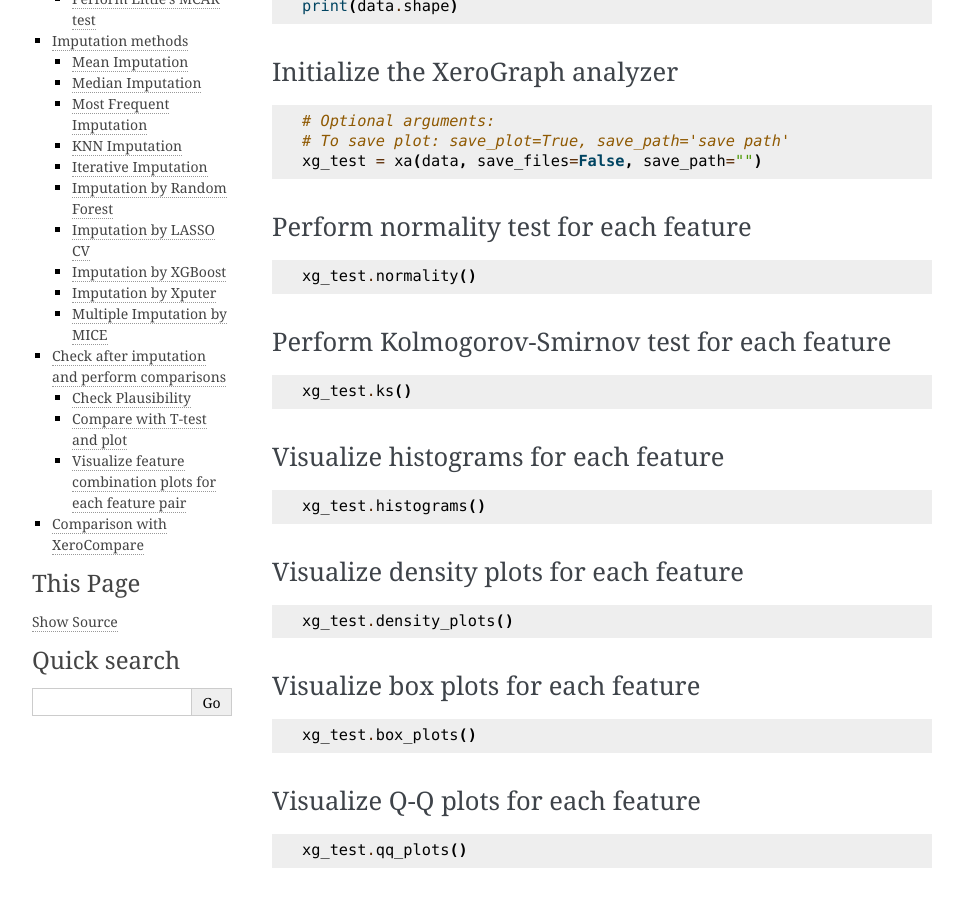
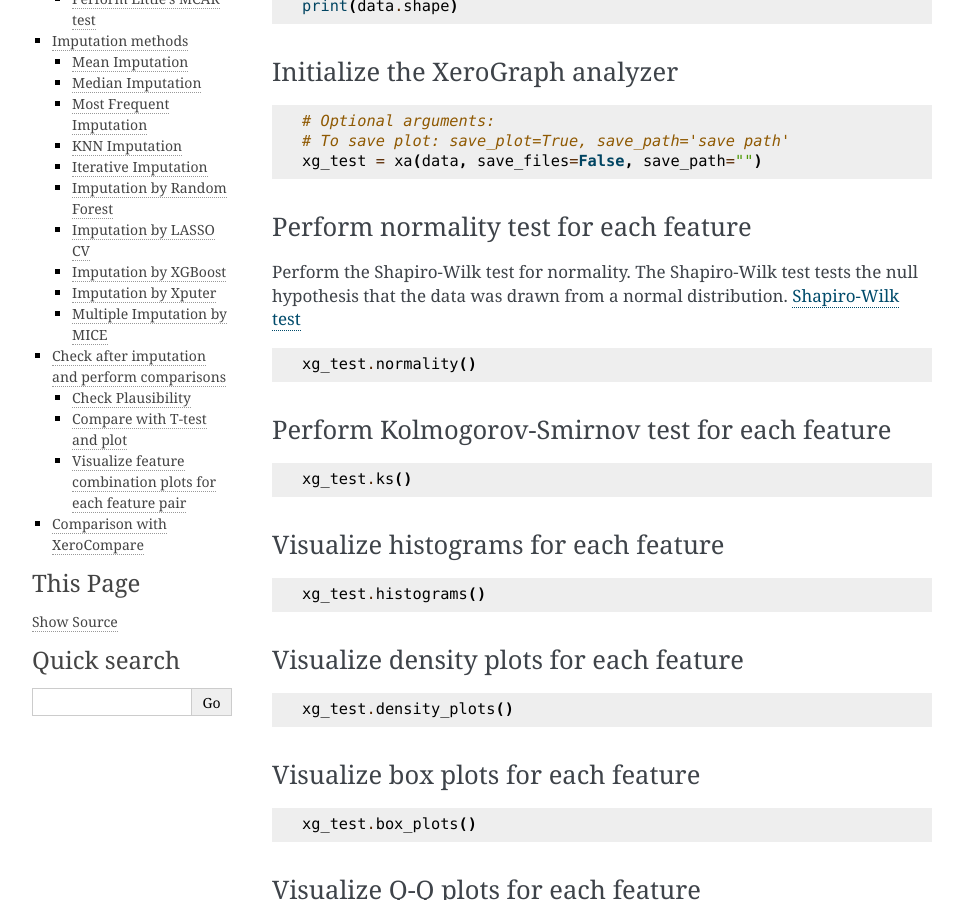
Before and after one commit to kazilab/XeroGraph, a Sphinx documentation site: the page built from docs/usage.rst, in a window 1280 px wide and 900 px high, scrolled down 631 px. Shown: the whole window, without its empty margins (148-1111 px from the left). Built offline with Sphinx 7.4.7, drawn with Linux system fonts in a browser that asks for light colours.

Commit message:
Update usage.rst

```diff
--- a/docs/usage.rst
+++ b/docs/usage.rst
@@ -41,6 +41,10 @@ Initialize the XeroGraph analyzer
 
 Perform normality test for each feature
 ---------------------------------------
+Perform the Shapiro-Wilk test for normality.
+The Shapiro-Wilk test tests the null hypothesis that the data was drawn from a normal distribution.
+`Shapiro-Wilk test <https://docs.scipy.org/doc/scipy/reference/generated/scipy.stats.shapiro.html>`_
+
 
 .. code-block:: python
 
```
